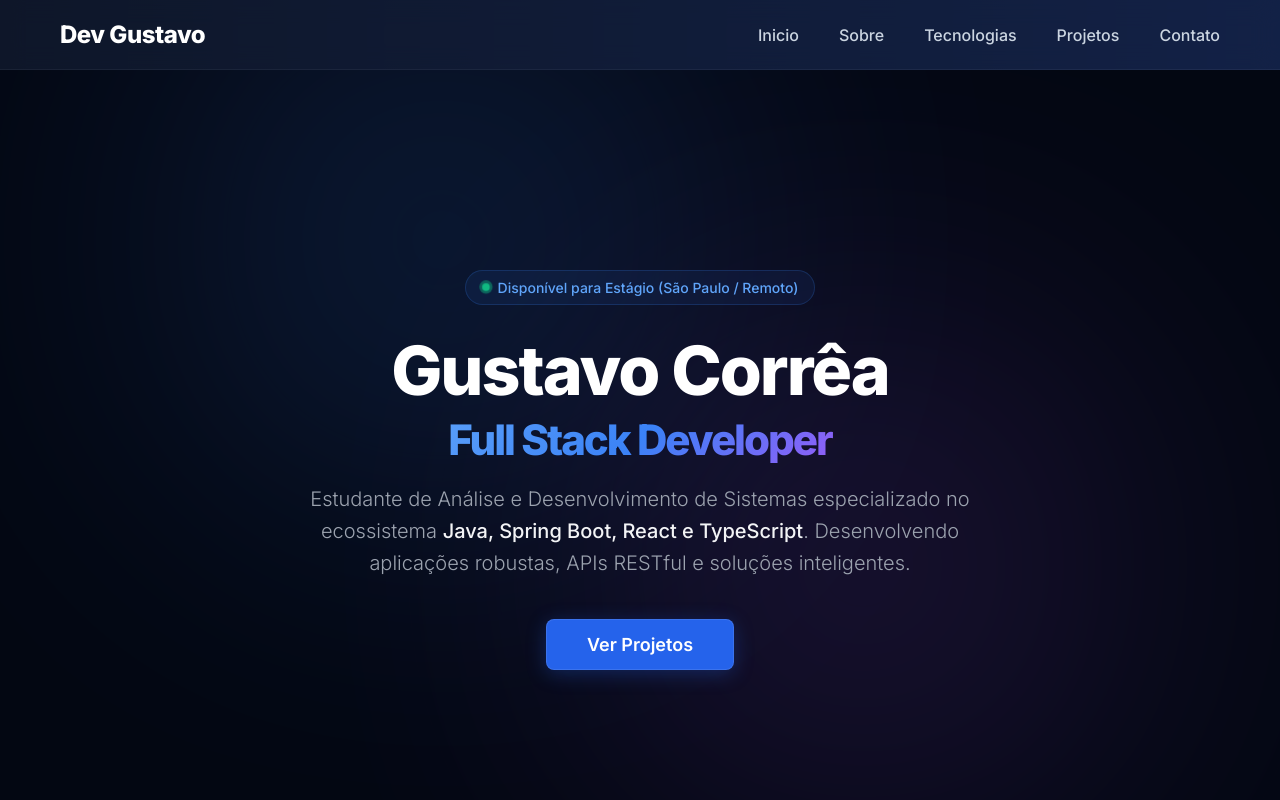
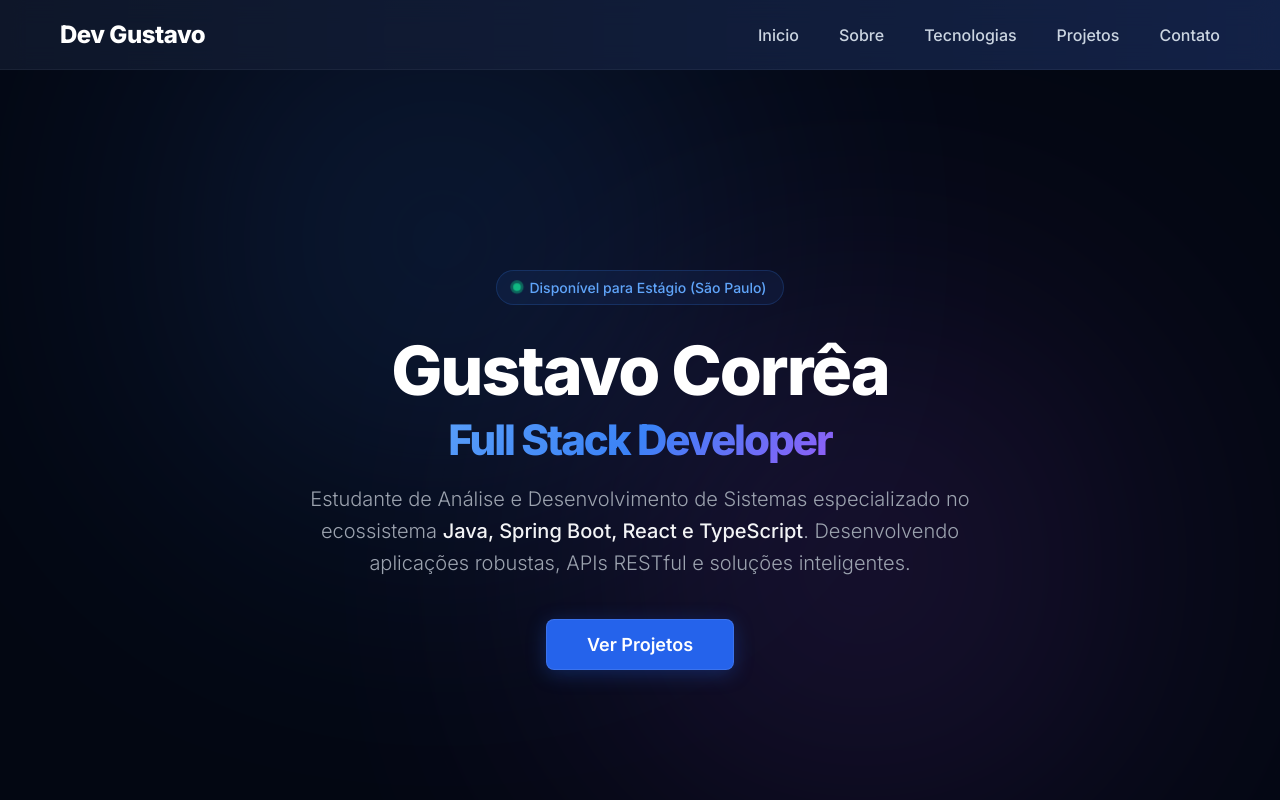
Before and after one commit to GustavoCorrea10/portfolio-website, a React (Vite) app: page / in a window 1280 px wide. Shown: the top 800 px of the page. Built offline with nearby package versions, Linux system fonts and the light colour scheme.

Commit message:
retirando a palvra hibrido

```diff
--- a/src/components/Apresentacao.tsx
+++ b/src/components/Apresentacao.tsx
@@ -10,7 +10,7 @@ function Apresentacao() {
       <section className="hero-content">
         <div className="status-badge">
           <span className="status-dot"></span>
-          Disponível para Estágio (São Paulo / Remoto)
+          Disponível para Estágio (São Paulo)
         </div>
 
         <h1 className="hero-title">
```
